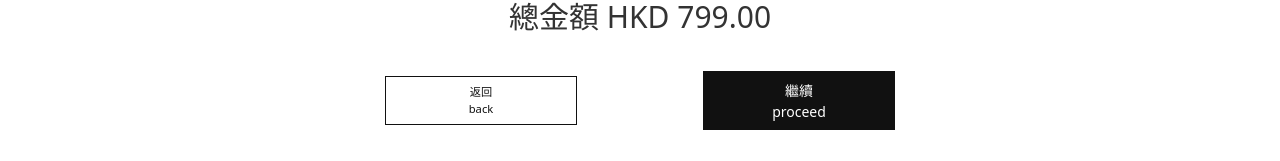
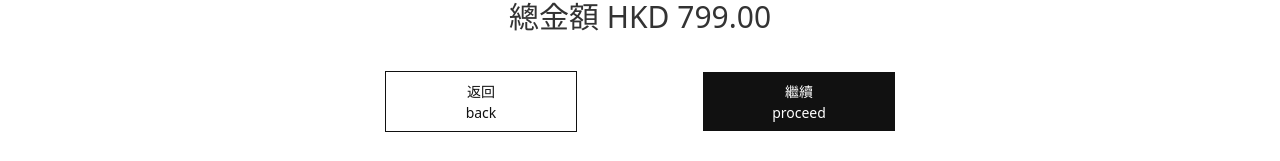
Before and after one commit to FrankyCTY/ListingApp, a React (Create React App) app in the folder client/: page /cart in a window 1280 px wide. Shown: the part 1567-1728 px from the top of the page. Built offline with nearby package versions, Linux system fonts and the light colour scheme; a small style sheet from the web is missing.

Commit message:
Fixed Font-size

```diff
--- a/client/src/Containers/cart/cartBottomBar.container.jsx
+++ b/client/src/Containers/cart/cartBottomBar.container.jsx
@@ -21,7 +21,7 @@ S.CartBottomBarContainer = styled.div`
 
 export default function CartBottomBarContainer() {
   return <S.CartBottomBarContainer className="mx-auto">
-    <Button.TwoLinesBtn className="md:w-1/2 lg:w-48 lg:text-smmd:col-start-1 md:row-start-2" outline={true} firstLineText="返回" secondLineText="back" />
+    <Button.TwoLinesBtn className="md:w-1/2 lg:w-48 lg:text-sm md:col-start-1 md:row-start-2" outline={true} firstLineText="返回" secondLineText="back" />
     <h1 className="md:order-first md:justify-self-center md:col-span-full md:row-start-1 md:text-xl lg:text-3xl md:mb-4">總金額 HKD 799.00</h1>
     <Button.TwoLinesBtn className="md:w-1/2 lg:w-48 lg:text-sm md:col-start-2 md:row-start-2" firstLineText="繼續" secondLineText="proceed" />
   </S.CartBottomBarContainer>
--- a/client/src/Pages/Cart/Cart.Page.jsx
+++ b/client/src/Pages/Cart/Cart.Page.jsx
@@ -29,7 +29,7 @@ const CartItemSection = () => {
   </GridContainer>
   </div>
 
-: new Array(12).fill(1).map((card, idx) => <div className="flex mb-2" key={idx}>
+: new Array(12).fill(1).map((card, idx) => <div className="flex mb-2 xs:mb-4" key={idx}>
   <AspectRatioImageContainer className="img-container w-4/12 mr-4">
     <img src="https://images.unsplash.com/photo-1605452052713-e76a575c96a2?crop=entropy&cs=tinysrgb&fit=crop&fm=jpg&h=800&ixlib=rb-1.2.1&q=80&w=600" alt="img9"/>
   </AspectRatioImageContainer>
```
Also changed, not shown: 1 other file (tests, documents, lock files or other folders).
